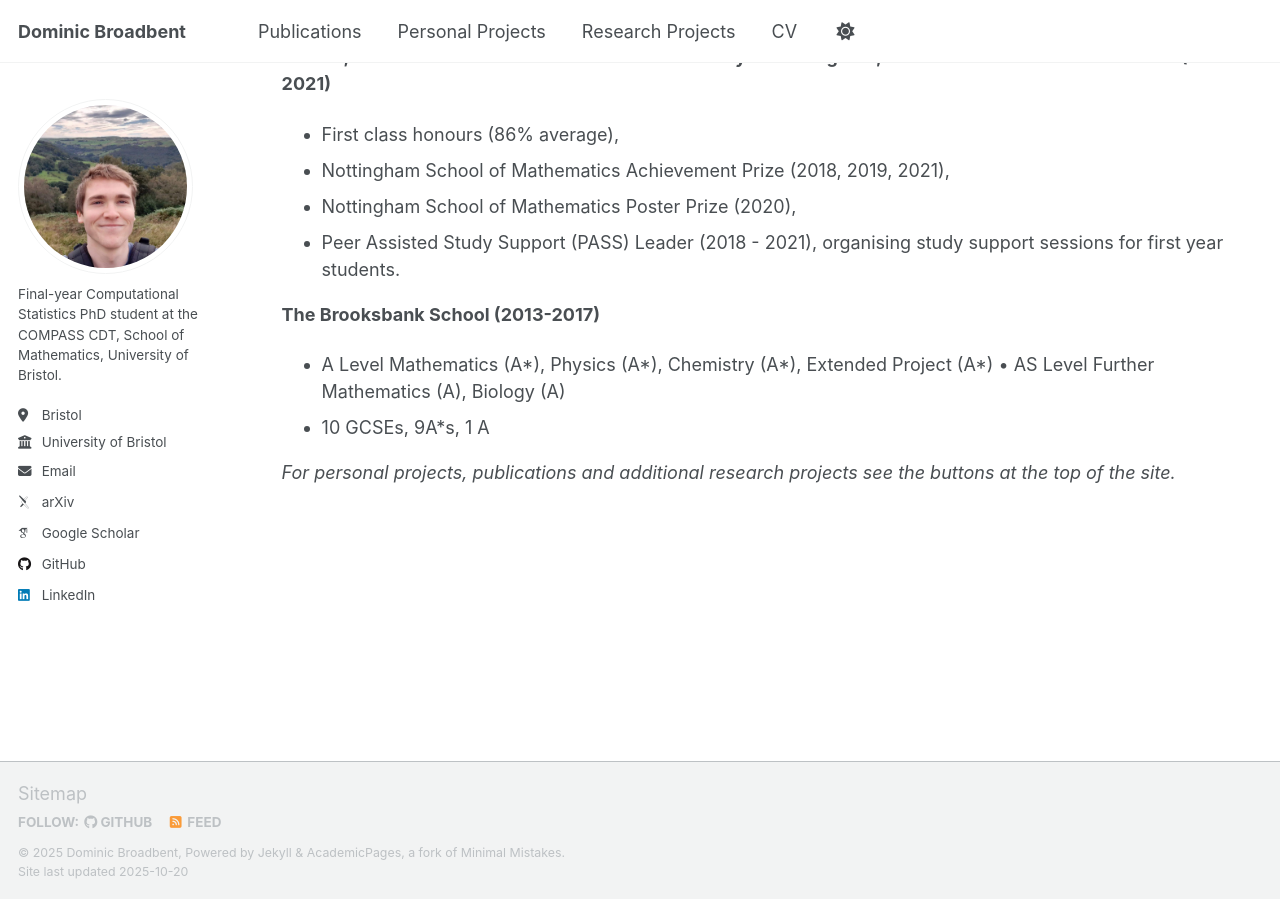
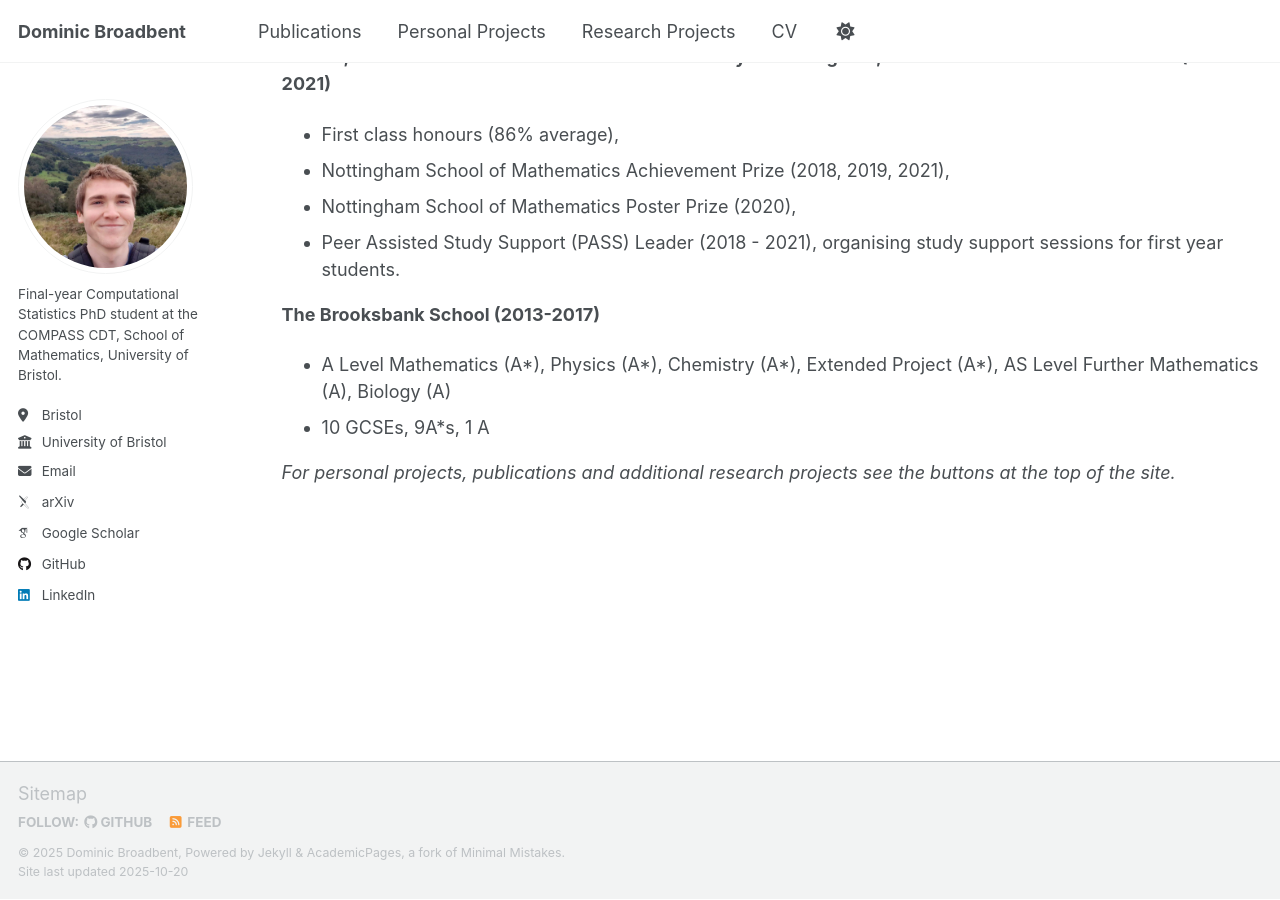
Before and after one commit to dominicjbroadbent/dominicjbroadbent.github.io, a Jekyll site: the page built from _pages/cv.md, in a window 1280 px wide and 900 px high, scrolled down 910 px. Built offline with Jekyll 4.4.1, drawn with Linux system fonts in a browser that asks for light colours; some web fonts are replaced; a script that is not in the unit is left out.

Commit message:
Update cv.md

```diff
--- a/_pages/cv.md
+++ b/_pages/cv.md
@@ -37,7 +37,7 @@ redirect_from:
 - Peer Assisted Study Support (PASS) Leader (2018 - 2021), organising study support sessions for first year students.
 
 **The Brooksbank School (2013-2017)**
-- A Level Mathematics (A\*), Physics (A\*), Chemistry (A\*), Extended Project (A\*) • AS Level Further Mathematics (A), Biology (A)
+- A Level Mathematics (A\*), Physics (A\*), Chemistry (A\*), Extended Project (A\*), AS Level Further Mathematics (A), Biology (A)
 - 10 GCSEs, 9A\*s, 1 A
 
 *For personal projects, publications and additional research projects see the buttons at the top of the site.*
```
